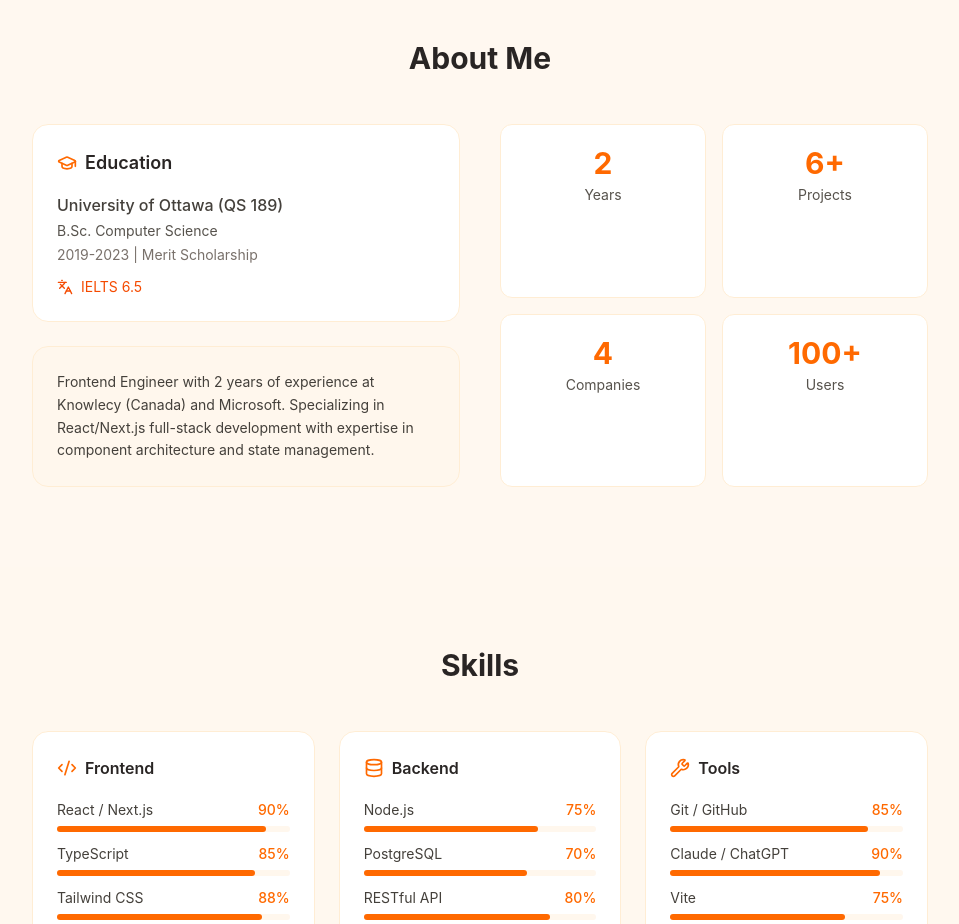
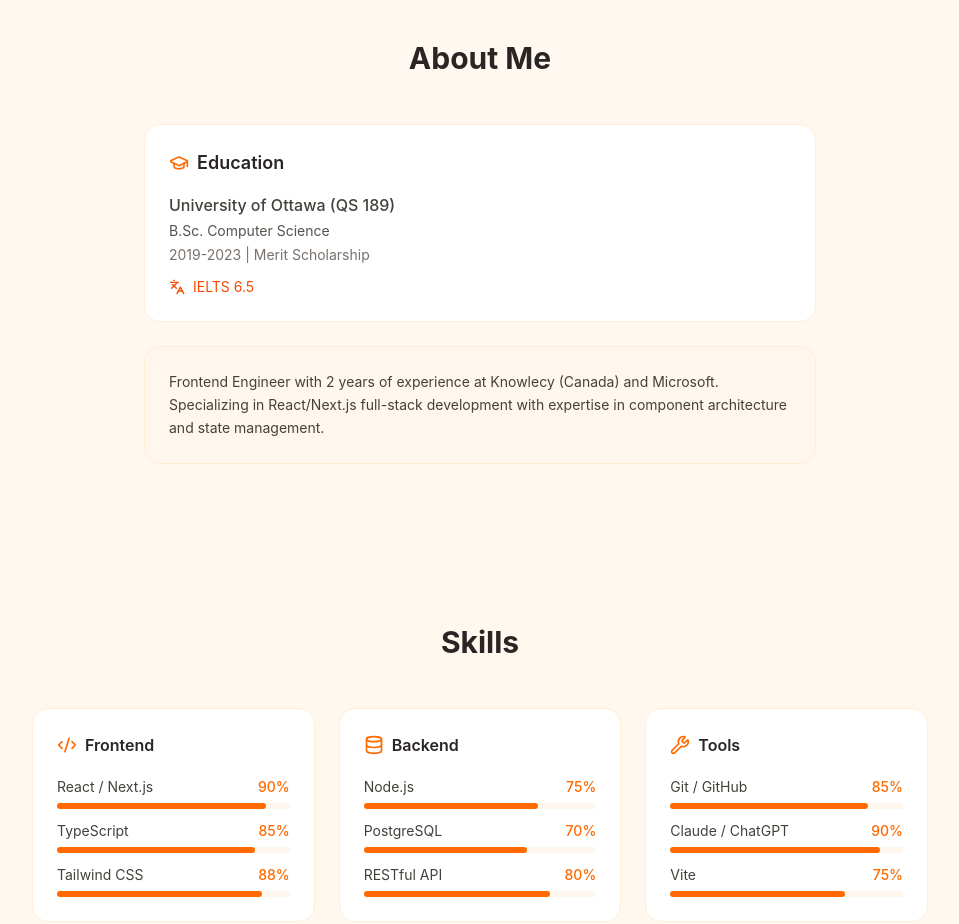
Before and after one commit to ZaizaiUsedcode/AI_personalWeb, a Next.js app: page / in a window 1280 px wide. Shown: the part 840-1764 px from the top of the page, without its empty margins (160-1119 px from the left). Built offline with nearby package versions, Linux system fonts and the light colour scheme.

Commit message:
Simplify about section layout

```diff
--- a/components/About.tsx
+++ b/components/About.tsx
@@ -6,13 +6,6 @@
 export default function About() {
   const { t, language } = useLanguage();
 
-  const stats = [
-    { value: '2', label: { zh: '年经验', en: 'Years' } },
-    { value: '6+', label: { zh: '项目', en: 'Projects' } },
-    { value: '4', label: { zh: '公司', en: 'Companies' } },
-    { value: '100+', label: { zh: '用户', en: 'Users' } },
-  ];
-
   return (
     <section id="about" className="py-20 px-6">
       <div className="max-w-4xl mx-auto">
@@ -20,8 +13,8 @@
           {t('关于我', 'About Me')}
         </h2>
 
-        <div className="grid md:grid-cols-2 gap-10">
-          <div className="space-y-6">
+        <div className="flex justify-center">
+          <div className="flex max-w-2xl flex-col justify-center space-y-6">
             <div className="bg-white rounded-2xl p-6 border border-orange-100">
               <div className="flex items-center gap-2 mb-4">
                 <GraduationCap className="w-5 h-5 text-orange-500" />
@@ -53,22 +46,6 @@
               </p>
             </div>
           </div>
-
-          <div className="grid grid-cols-2 gap-4">
-            {stats.map((stat, index) => (
-              <div
-                key={index}
-                className="bg-white rounded-xl p-5 text-center border border-orange-100"
-              >
-                <div className="text-3xl font-bold text-orange-500 mb-1">
-                  {stat.value}
-                </div>
-                <div className="text-stone-600 text-sm">
-                  {language === 'zh' ? stat.label.zh : stat.label.en}
-                </div>
-              </div>
-            ))}
-          </div>
         </div>
       </div>
     </section>
```
